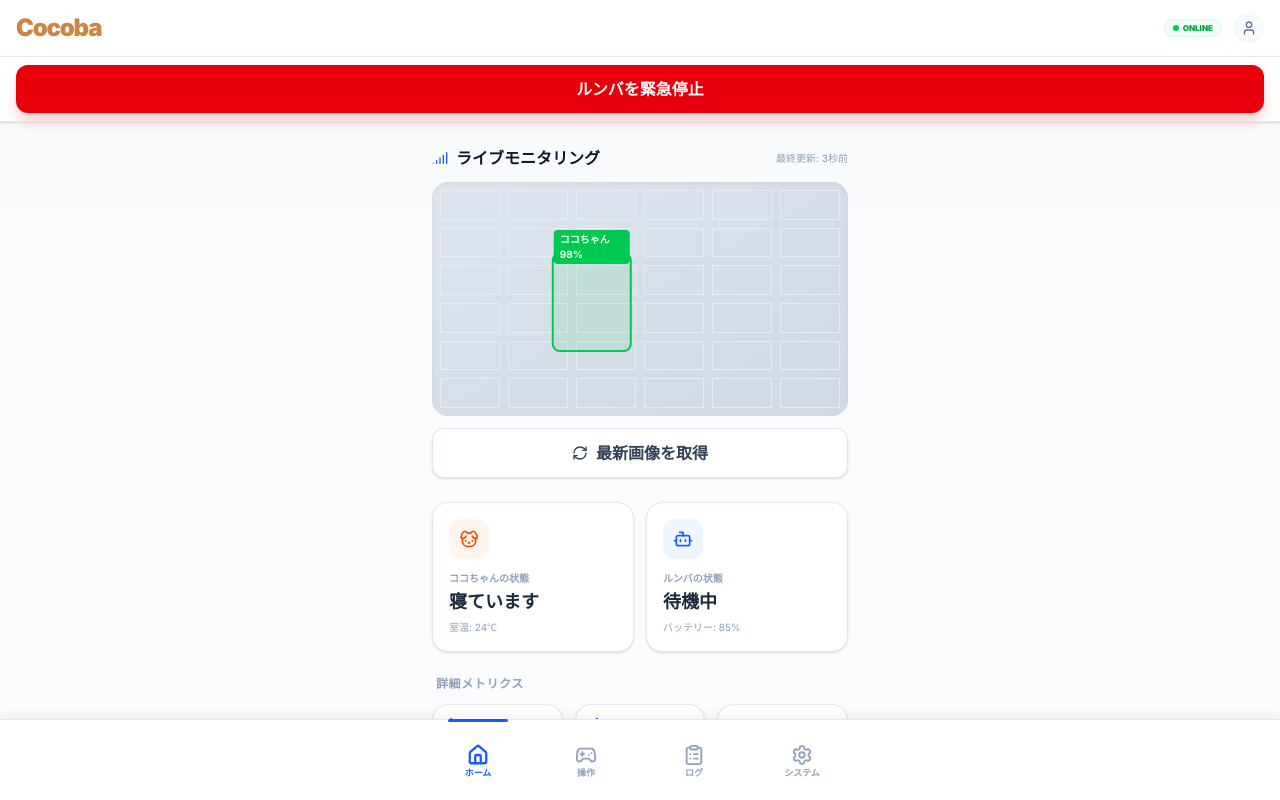
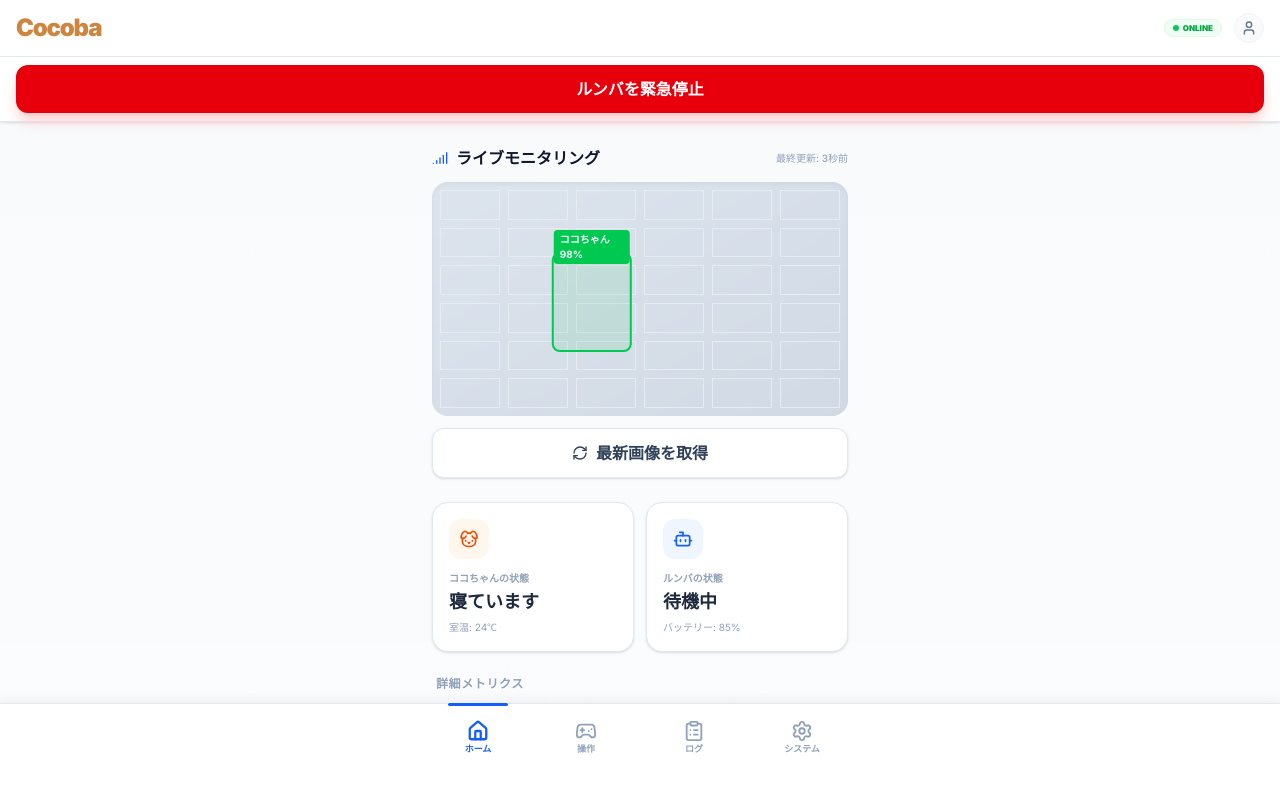
Before and after one commit to torakiti-1128/cocoba, a Next.js app in the folder src/frontend/: page / in a window 1280 px wide. Shown: the top 800 px of the page. Built offline with nearby package versions, Linux system fonts and the light colour scheme.

Commit message:
fix(frontend): 下部ナビゲーションの高さを調整

```diff
--- a/src/frontend/src/components/layout/LayoutWrapper.tsx
+++ b/src/frontend/src/components/layout/LayoutWrapper.tsx
@@ -83,7 +83,7 @@ export default function LayoutWrapper({ children }: { children: React.ReactNode
 
       {/* Bottom Navigation */}
       <nav className="fixed bottom-0 left-0 right-0 z-50 bg-white border-t border-slate-200 safe-area-bottom shadow-[0_-4px_12px_rgba(0,0,0,0.05)]">
-        <div className="flex justify-around items-center max-w-md mx-auto h-20 px-2">
+        <div className="flex justify-around items-center max-w-md mx-auto h-24 pb-8 px-2">
           <NavItem href="/" icon={<Home />} label="ホーム" active={pathname === "/"} />
           <NavItem href="/control" icon={<Gamepad2 />} label="操作" active={pathname === "/control"} />
           <NavItem href="/log" icon={<ClipboardList />} label="ログ" active={pathname === "/log"} />
```
